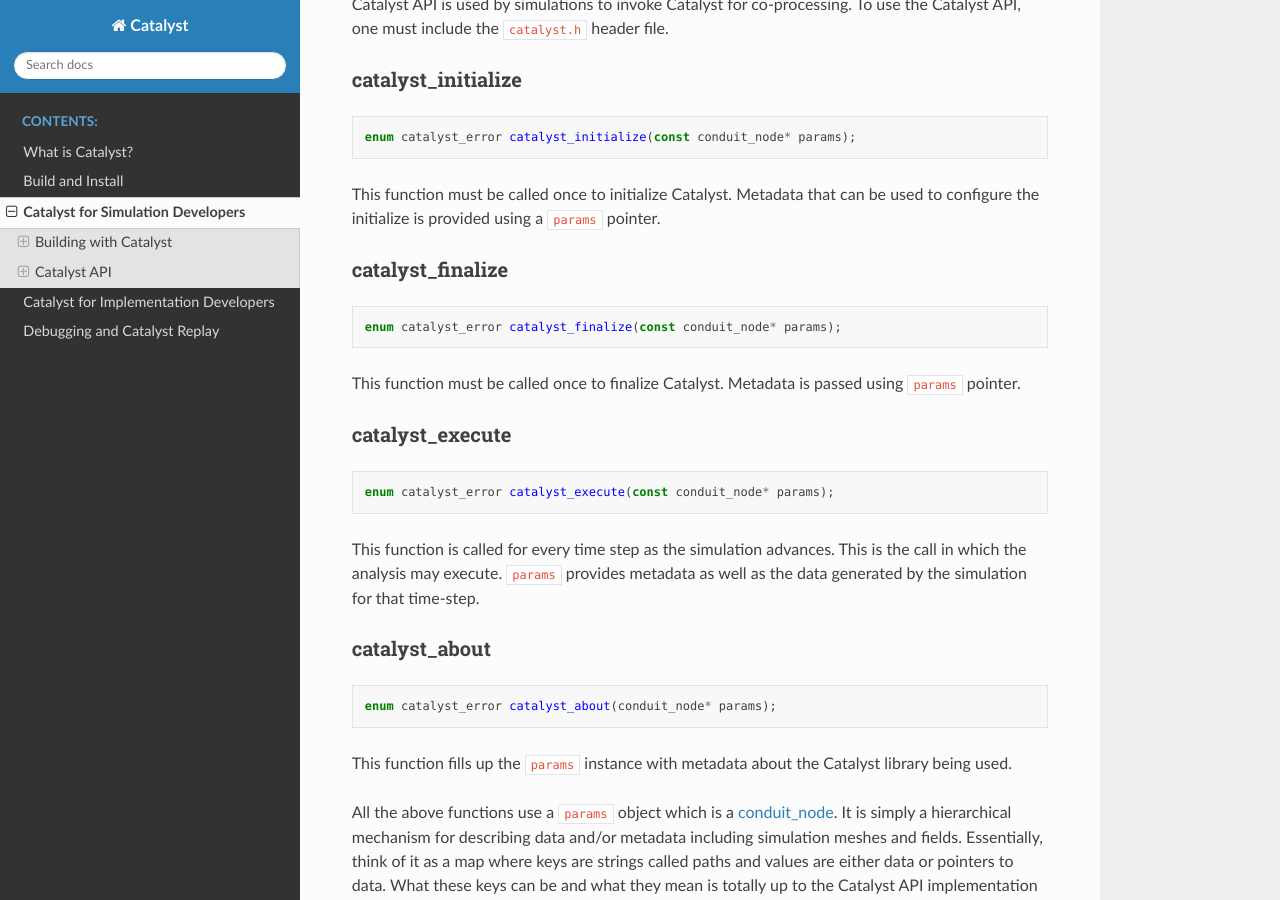
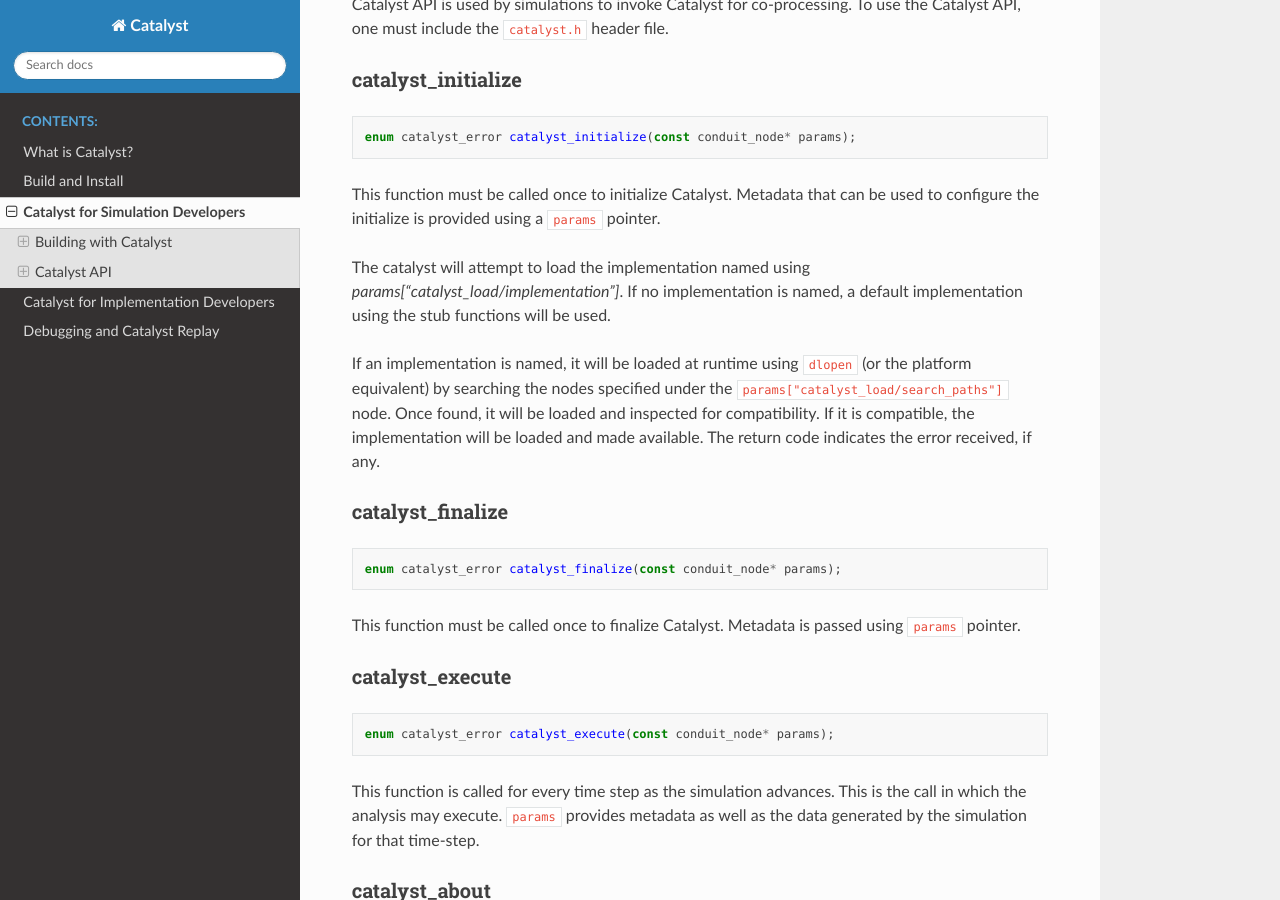
Before and after one commit to OpenChemistry/vtkcatalyst, a Sphinx documentation site: the page built from docs/for_simulation_developers.rst, in a window 1280 px wide and 900 px high, scrolled down 1568 px. Built offline with Sphinx 7.4.7 and the Read the Docs theme 2.0.0, drawn with Linux system fonts in a browser that asks for light colours.

Commit message:
docs: describe how the implementation is loaded

```diff
--- a/docs/for_simulation_developers.rst
+++ b/docs/for_simulation_developers.rst
@@ -89,6 +89,17 @@ catalyst_initialize
 This function must be called once to initialize Catalyst. Metadata that can be
 used to configure the initialize is provided using a ``params`` pointer.
 
+The catalyst will attempt to load the implementation named using
+`params["catalyst_load/implementation"]`. If no implementation is named, a
+default implementation using the stub functions will be used.
+
+If an implementation is named, it will be loaded at runtime using ``dlopen``
+(or the platform equivalent) by searching the nodes specified under the
+``params["catalyst_load/search_paths"]`` node. Once found, it will be loaded
+and inspected for compatibility. If it is compatible, the implementation will
+be loaded and made available. The return code indicates the error received, if
+any.
+
 catalyst_finalize
 -----------------
 
```
